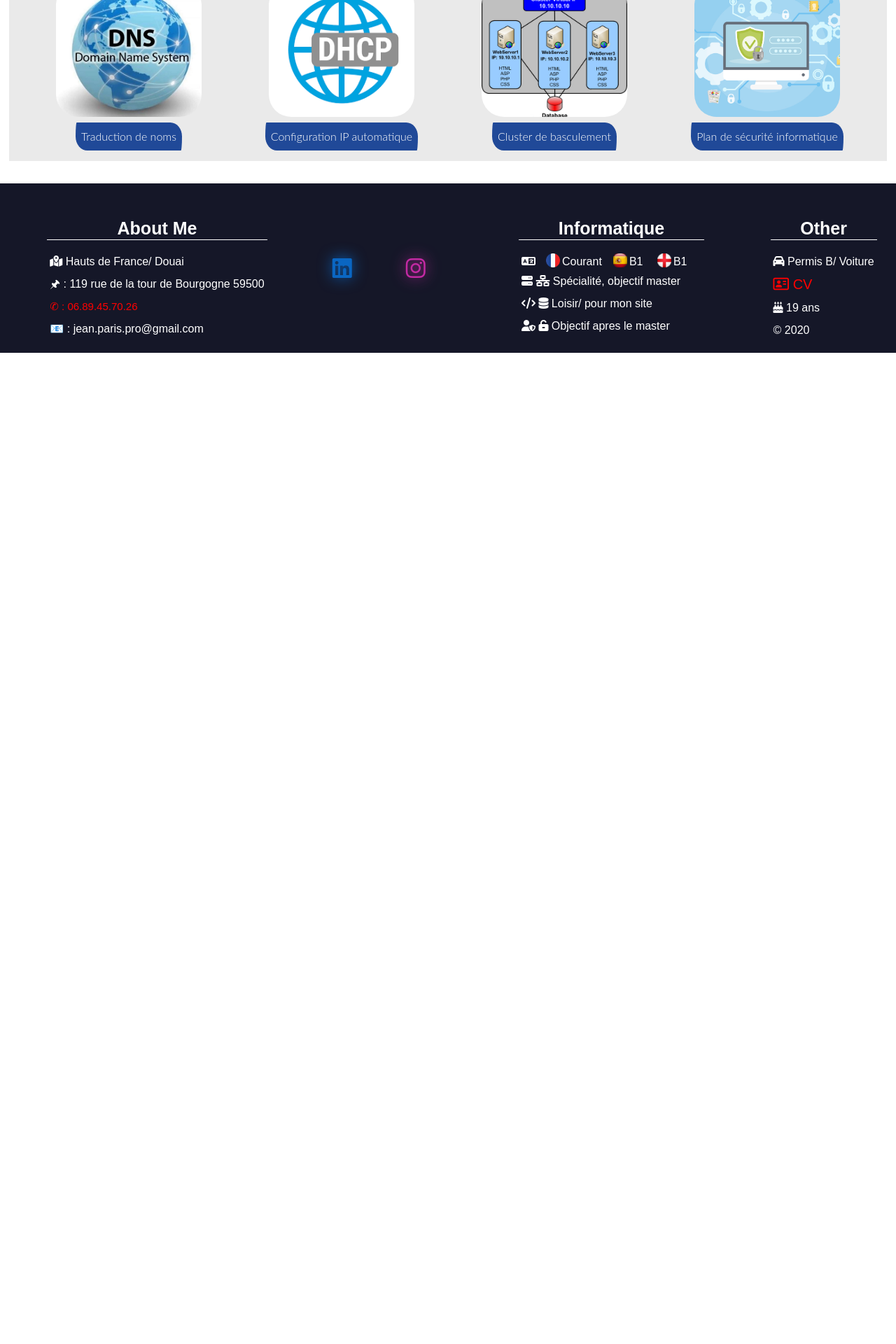
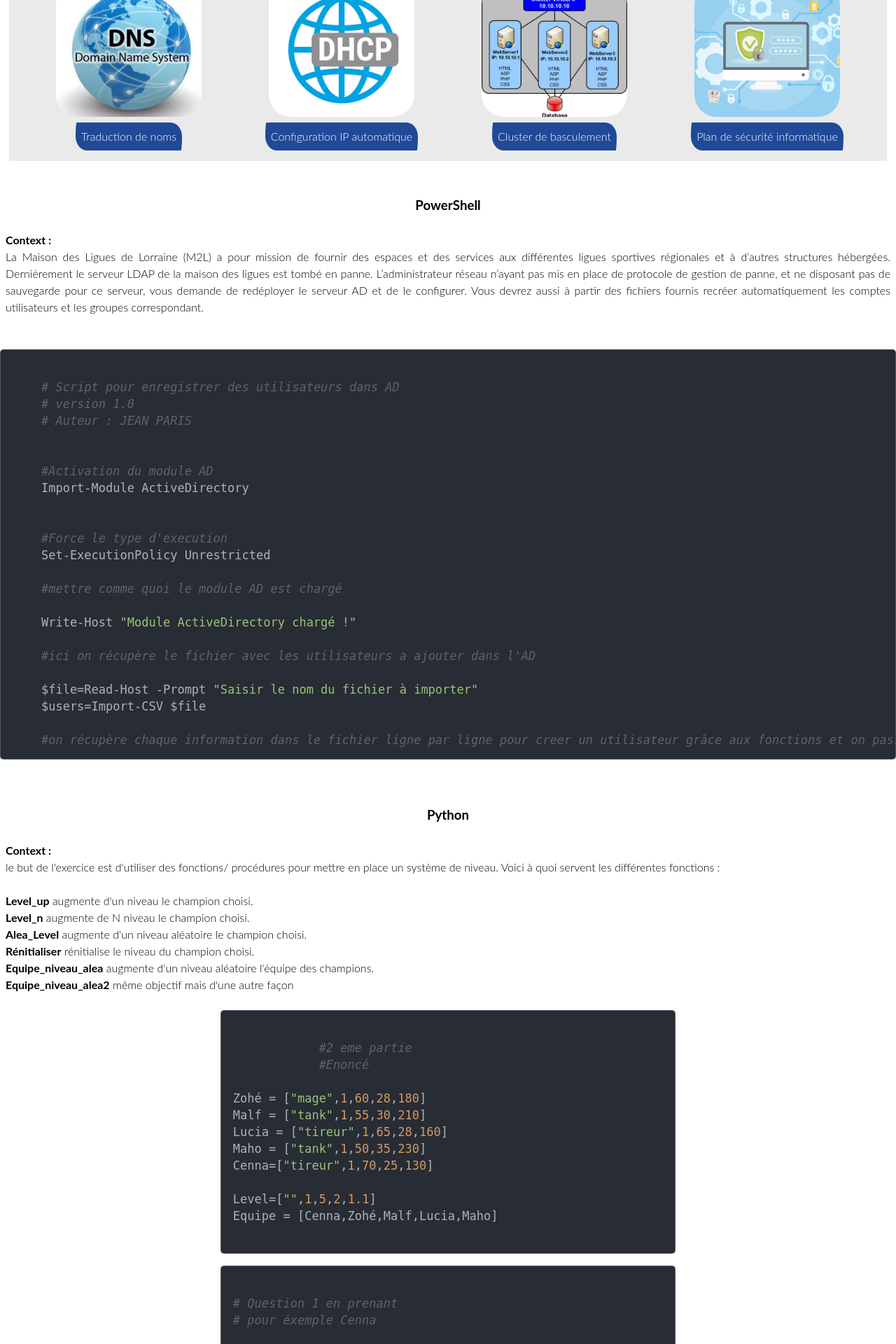
Before and after one commit to jprex59/monSiteInternet, a PHP site: page /SIO.html in a window 1280 px wide. Shown: the part 1520-3440 px from the top of the page at 70% size. Before the commit the page ends 2024 px from the top, so only its background shows below. Run offline with PHP 8.4, Linux system fonts and the light colour scheme; some libraries are stand-ins or nearby versions.

Commit message:
rajout code powershell et python

```diff
--- a/SIO.html
+++ b/SIO.html
@@ -9,6 +9,8 @@
     <meta name="viewport" content="width=device-width, initial-scale=0.5" />
     <link rel="stylesheet" href="./css/footer.css" type="text/css" />
     <script src="https://kit.fontawesome.com/b8f4ab5226.js" crossorigin="anonymous"></script>
+    <link rel="stylesheet" href="https://cdnjs.cloudflare.com/ajax/libs/highlight.js/10.2.0/styles/atom-one-dark.min.css" type="text/css" />
+    <script src="https://cdnjs.cloudflare.com/ajax/libs/highlight.js/10.2.0/highlight.min.js"></script>
 </head>
 
 <body>
@@ -179,6 +181,147 @@
     <!----------------->
     <div style="clear: both; width: 100%;height: 2em;"></div>
 
+<div class="contexts_TP">
+    <h3>PowerShell</h3>
+    <p> <b>Context : </b></br>La Maison des Ligues de Lorraine (M2L) a pour mission de fournir des espaces et des services aux différentes ligues sportives régionales
+         et à d’autres structures hébergées. Dernièrement le serveur LDAP de la maison des ligues est tombé en panne. L’administrateur réseau
+         n’ayant pas mis en place de protocole de gestion de panne, et ne disposant pas de sauvegarde pour ce serveur, vous demande de redéployer
+         le serveur AD et de le configurer. Vous devrez aussi à partir des fichiers fournis recréer automatiquement les comptes utilisateurs et
+          les groupes correspondant.</p>
+</div>
+
+    <!----------------------------------PowerShell--------------------------->
+    <pre>
+        <code class="PowerShell PowerShell_Height">
+    # Script pour enregistrer des utilisateurs dans AD
+    # version 1.0
+    # Auteur : JEAN PARIS
+
+
+    #Activation du module AD
+    Import-Module ActiveDirectory
+
+
+    #Force le type d'execution
+    Set-ExecutionPolicy Unrestricted
+
+    #mettre comme quoi le module AD est chargé
+
+    Write-Host "Module ActiveDirectory chargé !"
+
+    #ici on récupère le fichier avec les utilisateurs a ajouter dans l'AD
+
+    $file=Read-Host -Prompt "Saisir le nom du fichier à importer"
+    $users=Import-CSV $file
+
+    #on récupère chaque information dans le fichier ligne par ligne pour creer un utilisateur grâce aux fonctions et on passe une ligne pour recommencer
+
+    Import-CSV -Delimiter ";" -Path .\users.csv | ForEach-Object {
+        $name = $_.Prenom
+        $surname = $_.Nom
+        $department = $_.Ligue
+        $displayname = "$name $surname"
+
+            New-ADUser -Name $displayname -GivenName $name -Surname $surname -DisplayName $displayname -department $department -AccountPassword (ConvertTo-SecureString "P@ssw0rd" -AsPlainText -force) -Enabled $true
+            Write-Host "Création de $displayname : Prénom=$name Nom=$surname Ligue=$ligue Fichier source=$file"
+    }
+        </code>
+    </pre>
+<!------------------------------Python---------------------------------->
+<div class="contexts_TP">
+    <h3>Python</h3>
+    <p>
+    <b>Context : </b></br>le but de l'exercice est d'utiliser des fonctions/ procédures pour mettre en place un système de niveau. Voici à quoi servent les différentes fonctions :</br></br>
+    <b>Level_up</b> augmente d'un niveau le champion choisi.</br>
+    <b>Level_n</b> augmente de N niveau le champion choisi.</br>
+    <b>Alea_Level</b> augmente d'un niveau aléatoire le champion choisi.</br>
+    <b>Rénitialiser</b> rénitialise le niveau du champion choisi.</br>
+    <b>Equipe_niveau_alea</b> augmente d'un niveau aléatoire l'équipe des champions.</br>
+    <b>Equipe_niveau_alea2</b> même objectif mais d'une autre façon
+    </p>
+</div>
+    <pre class="exo_container_python">
+        <code class="python exo_Python">
+            #2 eme partie
+            #Enoncé
+
+Zohé = ["mage",1,60,28,180]
+Malf = ["tank",1,55,30,210]
+Lucia = ["tireur",1,65,28,160]
+Maho = ["tank",1,50,35,230]
+Cenna=["tireur",1,70,25,130]
+
+Level=["",1,5,2,1.1]
+Equipe = [Cenna,Zohé,Malf,Lucia,Maho]
+        </code>
+        <code class="python exo_Python">
+# Question 1 en prenant
+# pour éxemple Cenna
+
+def Rénitialiser(champion):
+     champion=["tireur",1,70,25,130]
+     Cenna=champion
+     return(champion)
+
+#print(Rénitialiser(Cenna))
+    </code>
+    <code class="python exo_Python">
+# Question 2 #
+
+def Level_up(champion):
+    for i in range(0,4):
+      champion[i]=champion[i]+Level[i]
+    champion[4]=champion[4]*Level[4]
+    return (champion)
+
+def Level_n(champion,n):
+    for i in range (1,n):
+        champion=Level_up(champion)
+    return (champion)
+
+def Alea_level(champion):
+     import random
+     r = random.randint(0, 20)
+     Level_n(champion,r)
+     for i in range (1,r):
+        champion=Level_up(champion)
+     return (champion)
+
+#print(Alea_level(Cenna))
+    </code>
+    <code class="python exo_Python">
+# Question 3 #
+
+def Equipe_niveau_alea() :
+     print(Alea_level(Cenna))
+
+     print(Alea_level(Zohé))
+
+     print(Alea_level(Malf))
+
+     print(Alea_level(Lucia))
+
+     print(Alea_level(Maho))
+
+     return()
+
+#print(Equipe_niveau_alea())
+
+# ou ...
+
+def Equipe_niveau_alea2() :
+     for i in range (0,4) :
+         champion=Equipe[i]
+         print(Alea_level(champion))
+     return()
+
+print(Equipe_niveau_alea2())
+        </code>
+    </pre>
+
+
+
+    <div style="clear: both; width: 100%;height: 2em;"></div>
     <footer>
         <ul>
           <li class="titlefooter">About Me</li>
@@ -221,6 +364,9 @@
       </footer>
     <!-------------------------------------------------------------------- dernière div avant de sortir du cadre de la page------------------------------------------------------->
     <script src="./javascript/deroulant.js"></script>
+    <script>
+        hljs.initHighlightingOnLoad();
+    </script>
 </body>
 </body>
 
--- a/css/stylehomepage.css
+++ b/css/stylehomepage.css
@@ -150,13 +150,55 @@ body {
     background-repeat: no-repeat;
     background-position: center;
 }
+/***************PowerShell**************************/
+.hljs {
+    padding: 0.6rem 2rem;
+    background: black;
+    border: 1px solid rgba(255, 255, 255, 0.2);
+    border-radius: 5px;
+    transition: all 0.2s;
+    font-size: 17px;
+  }
 
+  .hljs:hover {
+    border-color: #ff4754;
+  }
+  .PowerShell_Height{
+  max-height: 550px;
+  }
+  .exo_container_python{
+      display: flex;
+      justify-content: space-around;
+      flex-wrap: wrap;
+      padding: 1em;
+  }
+
+  h3{
+      text-align: center;
+  }
+.contexts_TP{
+    text-align: justify;
+}
+p{
+    padding: .5em;
+}
 
 /************************responsive*****************************************************/
 
 @media all and (max-width: 1560px) {
     .container--responsive {
         width: 100%;
+    }
+}
+
+@media all and (max-width: 1540px) {
+
+    .exo_Python{
+        width: 48%;
+        margin-bottom: 1em;
+    }
+    .exo_container_python{
+        padding: 0;
     }
 }
 
@@ -208,6 +250,19 @@ body {
         width: 70%;
     }
 }
+@media all and (max-width: 967px) {
+    .exo_container_python{
+        justify-content: left;
+    }
+}
+@media all and (max-width: 965px) {
+.exo_Python{
+    width: 47%;
+}
+.exo_container_python{
+    justify-content: space-between;
+}
+}
 
 @media all and (max-width: 950px) {
     .visio {
@@ -222,6 +277,9 @@ body {
         padding: 0.5em;
         font-size: 10px;
         width: 85%;
+    }
+    p{
+        font-size: 10px ;
     }
     .informations {
         background-position: right;
@@ -247,3 +305,12 @@ body {
         width: 100%;
     }
 }
+
+@media all and (max-width: 690px) {
+    .exo_Python{
+        width: 100%;
+    }
+    .exo_container_python{
+        justify-content: space-between;
+    }
+    }
```
